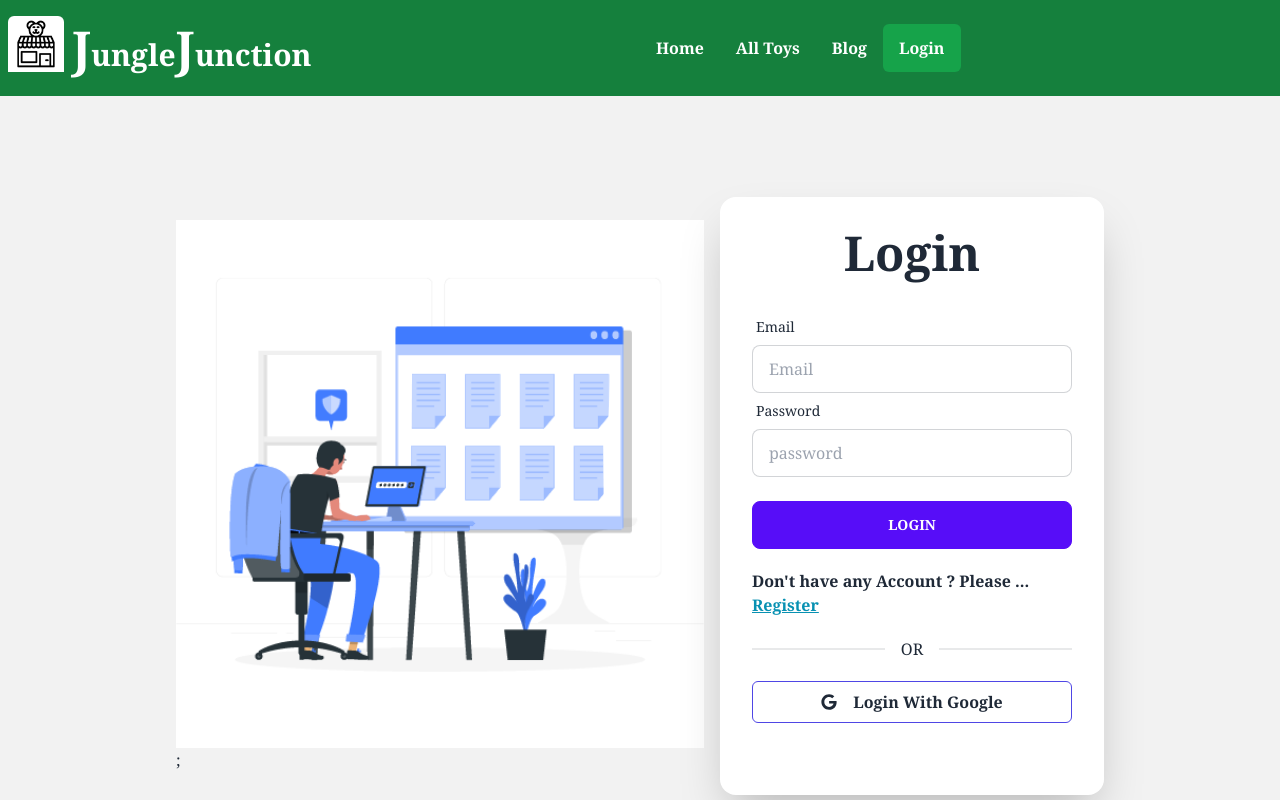
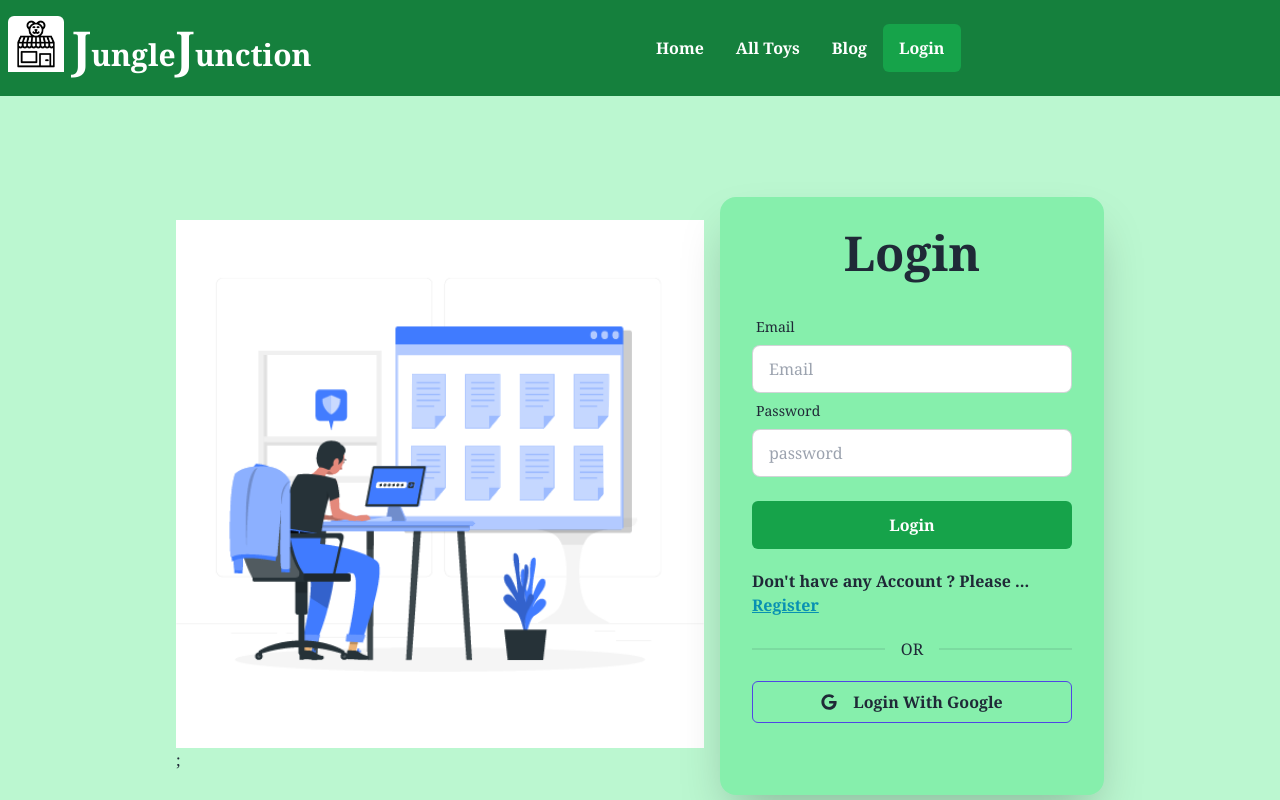
Before and after one commit to REFATBHUYAN/Jungle-Junction, a React (Vite) app: page /login in a window 1280 px wide. Shown: the top 800 px of the page. Built offline with nearby package versions, Linux system fonts and the light colour scheme; no server answers.

Commit message:
some changes in text

```diff
--- a/src/hook/useTitle.jsx
+++ b/src/hook/useTitle.jsx
@@ -2,7 +2,7 @@ import React, { useEffect } from 'react';
 
 const useTitle = title => {
     useEffect(()=>{
-        document.title = `${title} - Jungle Jamboree`;
+        document.title = `${title} - JungleJanction`;
     },[title])
 };
 
--- a/src/pages/home/Banner.jsx
+++ b/src/pages/home/Banner.jsx
@@ -6,20 +6,20 @@ AOS.init();
 
 const Banner = () => {
   return (
-    <section>
+    <section className="max-w-full mx-auto">
       <div
       data-aos="zoom-in"
-        className="hero min-h-screen text-white"
+        className="hero min-h-screen text-white w-full mx-auto"
         style={{
           backgroundImage: `url("https://m.media-amazon.com/images/I/81x2oBqx4gL._AC_SL1500_.jpg")`,
         }}
       >
         <div className="hero-overlay bg-opacity-60"></div>
         <div className="hero-content text-center text-neutral-content">
-          <div className="max-w-5xl">
+          <div className="max-w-4xl">
             <h1 className="mb-5 text-5xl font-bold">Unleash Your Inner Explorer: Welcome to <span className="text-green-300">JungleJunction</span> Toy Haven</h1>
             <p className="mb-5 font-semibold text-xl text-white">
-            At Jungle Jamboree, we wholeheartedly embrace the responsibility of caring for your kids. With boundless enthusiasm, we create a safe haven where young adventurers can thrive. From exhilarating jungle-inspired activities to personalized attention, we are dedicated to ensuring your children's happiness, well-being, and unforgettable experiences.
+            At JungleJunction, we wholeheartedly embrace the responsibility of caring for your kids. With boundless enthusiasm, we create a safe haven where young adventurers can thrive. From exhilarating jungle-inspired activities to personalized attention, we are dedicated to ensuring your children's happiness, well-being, and unforgettable experiences.
             </p>
             <Link to={'/alltoys'}><button className="btn-banner">All Toys Here</button></Link>
           </div>
--- a/src/pages/login/Login.jsx
+++ b/src/pages/login/Login.jsx
@@ -46,14 +46,14 @@ const Login = () => {
   };
 
   return (
-    <section className="">
-      <div>
-        <div className="hero min-h-screen bg-base-200">
+    <section className="max-w-full mx-auto bg-green-200">
+      <div className="max-w-7xl mx-auto bg-green-200">
+        <div className="hero min-h-screen bg-green-200">
           <div className="hero-content w-3/4 flex-col lg:flex-row">
             <div className="text-center h-3/4 w-full lg:text-left">
               <Lottie animationData={lottiFile} loop={true} />;
             </div>
-            <div className="card w-full max-w-sm shadow-2xl bg-base-100">
+            <div className="card w-full max-w-sm shadow-2xl bg-green-300">
               <div className="card-body w-full">
                 <h1 className="text-5xl font-bold text-center mb-6">Login</h1>
                 <form onSubmit={handleLogin}>
@@ -81,7 +81,7 @@ const Login = () => {
                   </div>
                   <div className="form-control mt-6">
                     <input
-                      className="btn btn-primary"
+                      className="btn-custom"
                       type="submit"
                       value="Login"
                     />
@@ -98,7 +98,7 @@ const Login = () => {
                 <div>
                   <button
                     onClick={handleGoogleSing}
-                    className="flex font-bold items-center justify-center gap-4 border border-indigo-600 rounded-md w-full mx-auto py-2 text-center"
+                    className="hover:bg-green-400 flex font-bold items-center justify-center gap-4 border border-indigo-600 rounded-md w-full mx-auto py-2 text-center"
                   >
                     <FaGoogle></FaGoogle> Login With Google
                   </button>
```
